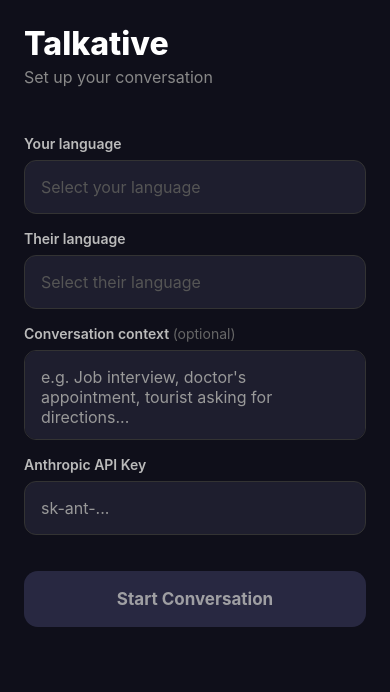
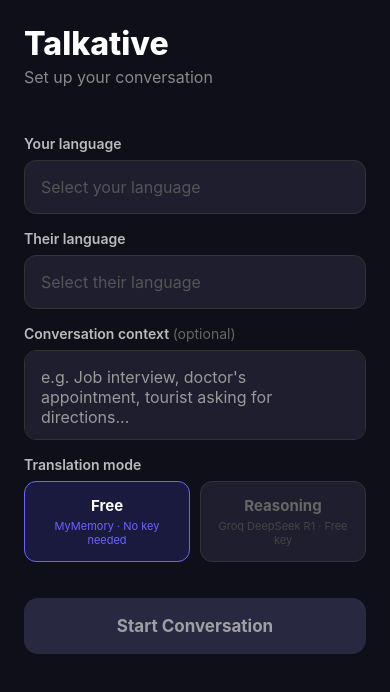
Before and after one commit to goudranadheer/Talkative, a React Native app: screen /Briefing in a window 390 px wide. Shown: the top 692 px of the page. Built offline with nearby package versions, Linux system fonts and the light colour scheme.

Commit message:
Switch to MyMemory (free) + Groq DeepSeek R1 (free reasoning) for translation

```diff
--- a/src/context/AppContext.tsx
+++ b/src/context/AppContext.tsx
@@ -20,14 +20,18 @@
   timestamp: Date;
 };
 
+export type TranslationMode = 'free' | 'reasoning';
+
 type AppContextType = {
   briefing: BriefingConfig;
   setBriefing: (b: BriefingConfig) => void;
   messages: Message[];
   addMessage: (m: Message) => void;
   clearMessages: () => void;
-  apiKey: string;
-  setApiKey: (key: string) => void;
+  groqApiKey: string;
+  setGroqApiKey: (key: string) => void;
+  translationMode: TranslationMode;
+  setTranslationMode: (mode: TranslationMode) => void;
 };
 
 const AppContext = createContext<AppContextType | null>(null);
@@ -39,13 +43,19 @@
     context: '',
   });
   const [messages, setMessages] = useState<Message[]>([]);
-  const [apiKey, setApiKey] = useState('');
+  const [groqApiKey, setGroqApiKey] = useState('');
+  const [translationMode, setTranslationMode] = useState<TranslationMode>('free');
 
   const addMessage = (m: Message) => setMessages(prev => [...prev, m]);
   const clearMessages = () => setMessages([]);
 
   return (
-    <AppContext.Provider value={{ briefing, setBriefing, messages, addMessage, clearMessages, apiKey, setApiKey }}>
+    <AppContext.Provider value={{
+      briefing, setBriefing,
+      messages, addMessage, clearMessages,
+      groqApiKey, setGroqApiKey,
+      translationMode, setTranslationMode,
+    }}>
       {children}
     </AppContext.Provider>
   );
--- a/src/screens/BriefingScreen.tsx
+++ b/src/screens/BriefingScreen.tsx
@@ -10,7 +10,7 @@
   FlatList,
   SafeAreaView,
 } from 'react-native';
-import { useApp, Language } from '../context/AppContext';
+import { useApp, Language, TranslationMode } from '../context/AppContext';
 import { LANGUAGES } from '../constants/languages';
 import { NativeStackNavigationProp } from '@react-navigation/native-stack';
 import { RootStackParamList } from '../../App';
@@ -20,18 +20,23 @@
 };
 
 export default function BriefingScreen({ navigation }: Props) {
-  const { briefing, setBriefing, apiKey, setApiKey } = useApp();
+  const { briefing, setBriefing, groqApiKey, setGroqApiKey, translationMode, setTranslationMode } = useApp();
   const [myLanguage, setMyLanguage] = useState<Language | null>(briefing.myLanguage);
   const [theirLanguage, setTheirLanguage] = useState<Language | null>(briefing.theirLanguage);
   const [context, setContext] = useState(briefing.context);
-  const [localApiKey, setLocalApiKey] = useState(apiKey);
+  const [localGroqKey, setLocalGroqKey] = useState(groqApiKey);
   const [pickerTarget, setPickerTarget] = useState<'mine' | 'theirs' | null>(null);
 
-  const canStart = myLanguage && theirLanguage && myLanguage.value !== theirLanguage.value && localApiKey.trim().length > 0;
+  const needsGroqKey = translationMode === 'reasoning';
+  const canStart =
+    myLanguage &&
+    theirLanguage &&
+    myLanguage.value !== theirLanguage.value &&
+    (!needsGroqKey || localGroqKey.trim().length > 0);
 
   function handleStart() {
     setBriefing({ myLanguage, theirLanguage, context });
-    setApiKey(localApiKey.trim());
+    setGroqApiKey(localGroqKey.trim());
     navigation.navigate('Conversation');
   }
 
@@ -47,6 +52,7 @@
         <Text style={styles.title}>Talkative</Text>
         <Text style={styles.subtitle}>Set up your conversation</Text>
 
+        {/* Language pickers */}
         <Text style={styles.label}>Your language</Text>
         <TouchableOpacity style={styles.picker} onPress={() => setPickerTarget('mine')}>
           <Text style={myLanguage ? styles.pickerText : styles.pickerPlaceholder}>
@@ -65,6 +71,7 @@
           <Text style={styles.error}>Languages must be different</Text>
         )}
 
+        {/* Context */}
         <Text style={styles.label}>Conversation context <Text style={styles.optional}>(optional)</Text></Text>
         <TextInput
           style={[styles.input, styles.textArea]}
@@ -76,16 +83,51 @@
           onChangeText={setContext}
         />
 
-        <Text style={styles.label}>Anthropic API Key</Text>
+        {/* Translation mode toggle */}
+        <Text style={styles.label}>Translation mode</Text>
+        <View style={styles.modeToggle}>
+          <TouchableOpacity
+            style={[styles.modeBtn, translationMode === 'free' && styles.modeBtnActive]}
+            onPress={() => setTranslationMode('free')}
+          >
+            <Text style={[styles.modeBtnText, translationMode === 'free' && styles.modeBtnTextActive]}>
+              Free
+            </Text>
+            <Text style={[styles.modeBtnSub, translationMode === 'free' && styles.modeBtnSubActive]}>
+              MyMemory · No key needed
+            </Text>
+          </TouchableOpacity>
+          <TouchableOpacity
+            style={[styles.modeBtn, translationMode === 'reasoning' && styles.modeBtnActive]}
+            onPress={() => setTranslationMode('reasoning')}
+          >
+            <Text style={[styles.modeBtnText, translationMode === 'reasoning' && styles.modeBtnTextActive]}>
+              Reasoning
+            </Text>
+            <Text style={[styles.modeBtnSub, translationMode === 'reasoning' && styles.modeBtnSubActive]}>
+              Groq DeepSeek R1 · Free key
+            </Text>
+          </TouchableOpacity>
+        </View>
+
+        {/* Groq key — only shown in reasoning mode */}
+        {translationMode === 'reasoning' && (
+          <>
+            <Text style={styles.label}>
+              Groq API Key{' '}
+              <Text style={styles.optional}>(free at console.groq.com)</Text>
+            </Text>
             <TextInput
               style={styles.input}
-          placeholder="sk-ant-..."
+              placeholder="gsk_..."
               placeholderTextColor="#999"
               secureTextEntry
               autoCapitalize="none"
-          value={localApiKey}
-          onChangeText={setLocalApiKey}
+              value={localGroqKey}
+              onChangeText={setLocalGroqKey}
             />
+          </>
+        )}
 
         <TouchableOpacity
           style={[styles.startButton, !canStart && styles.startButtonDisabled]}
@@ -96,6 +138,7 @@
         </TouchableOpacity>
       </ScrollView>
 
+      {/* Language picker modal */}
       <Modal visible={pickerTarget !== null} animationType="slide" transparent>
         <View style={styles.modalOverlay}>
           <View style={styles.modalContent}>
@@ -148,6 +191,21 @@
   },
   textArea: { height: 90, textAlignVertical: 'top' },
   error: { color: '#ff6b6b', fontSize: 13, marginTop: 6 },
+  modeToggle: { flexDirection: 'row', gap: 10 },
+  modeBtn: {
+    flex: 1,
+    backgroundColor: '#1e1e2e',
+    borderRadius: 12,
+    padding: 14,
+    borderWidth: 1,
+    borderColor: '#333',
+    alignItems: 'center',
+  },
+  modeBtnActive: { backgroundColor: '#1a1a3e', borderColor: '#6c63ff' },
+  modeBtnText: { color: '#666', fontSize: 15, fontWeight: '700' },
+  modeBtnTextActive: { color: '#fff' },
+  modeBtnSub: { color: '#444', fontSize: 11, marginTop: 4, textAlign: 'center' },
+  modeBtnSubActive: { color: '#6c63ff' },
   startButton: {
     backgroundColor: '#6c63ff',
     borderRadius: 14,
--- a/src/screens/ConversationScreen.tsx
+++ b/src/screens/ConversationScreen.tsx
@@ -13,6 +13,7 @@
 } from 'react-native';
 import { useApp, Message } from '../context/AppContext';
 import { translate } from '../services/translator';
+import { translateWithReasoning } from '../services/reasoning';
 import { NativeStackNavigationProp } from '@react-navigation/native-stack';
 import { RootStackParamList } from '../../App';
 
@@ -23,7 +24,7 @@
 type ActiveSpeaker = 'me' | 'them';
 
 export default function ConversationScreen({ navigation }: Props) {
-  const { briefing, messages, addMessage, clearMessages, apiKey } = useApp();
+  const { briefing, messages, addMessage, clearMessages, groqApiKey, translationMode } = useApp();
   const [inputText, setInputText] = useState('');
   const [activeSpeaker, setActiveSpeaker] = useState<ActiveSpeaker>('them');
   const [loading, setLoading] = useState(false);
@@ -42,17 +43,27 @@
     setLoading(true);
 
     try {
-      const fromLang = activeSpeaker === 'them' ? theirLang.name : myLang.name;
-      const toLang = activeSpeaker === 'them' ? myLang.name : theirLang.name;
+      const fromLang = activeSpeaker === 'them' ? theirLang : myLang;
+      const toLang = activeSpeaker === 'them' ? myLang : theirLang;
 
-      const translated = await translate({
-        text,
-        fromLanguage: fromLang,
-        toLanguage: toLang,
-        conversationContext: briefing.context,
-        history: messages,
-        apiKey,
-      });
+      let translated: string;
+
+      if (translationMode === 'reasoning') {
+        translated = await translateWithReasoning({
+          text,
+          fromLanguage: fromLang.name,
+          toLanguage: toLang.name,
+          conversationContext: briefing.context,
+          history: messages,
+          groqApiKey,
+        });
+      } else {
+        translated = await translate({
+          text,
+          fromLangCode: fromLang.value,
+          toLangCode: toLang.value,
+        });
+      }
 
       const msg: Message = {
         id: Date.now().toString(),
--- /dev/null
+++ b/src/services/reasoning.ts
@@ -0,0 +1,53 @@
+import Groq from 'groq-sdk';
+import { Message } from '../context/AppContext';
+
+type ReasonParams = {
+  text: string;
+  fromLanguage: string;
+  toLanguage: string;
+  conversationContext: string;
+  history: Message[];
+  groqApiKey: string;
+};
+
+// Groq free tier — DeepSeek R1 reasoning model for context-aware translation
+export async function translateWithReasoning({
+  text,
+  fromLanguage,
+  toLanguage,
+  conversationContext,
+  history,
+  groqApiKey,
+}: ReasonParams): Promise<string> {
+  const client = new Groq({ apiKey: groqApiKey, dangerouslyAllowBrowser: true });
+
+  const historyBlock = history.slice(-6).map(m =>
+    `${m.speaker === 'me' ? fromLanguage : toLanguage}: "${m.original}" → "${m.translated}"`
+  ).join('\n');
+
+  const systemPrompt = `You are a real-time conversation translator.
+Translate from ${fromLanguage} to ${toLanguage}.
+${conversationContext ? `Context: ${conversationContext}` : ''}
+Output ONLY the translated text. No explanations, no quotes, no reasoning in your final answer.`;
+
+  const userMessage = [
+    historyBlock ? `Recent conversation:\n${historyBlock}\n` : '',
+    `Translate this to ${toLanguage}:\n"${text}"`,
+  ].join('');
+
+  const response = await client.chat.completions.create({
+    model: 'deepseek-r1-distill-llama-70b',
+    messages: [
+      { role: 'system', content: systemPrompt },
+      { role: 'user', content: userMessage },
+    ],
+    max_tokens: 1024,
+  });
+
+  let result = response.choices[0]?.message?.content ?? '';
+
+  // Strip <think>...</think> reasoning blocks from DeepSeek R1 output
+  result = result.replace(/<think>[\s\S]*?<\/think>/g, '').trim();
+
+  return result;
+}
--- a/src/services/translator.ts
+++ b/src/services/translator.ts
@@ -1,65 +1,24 @@
-import Anthropic from '@anthropic-ai/sdk';
 import { Message } from '../context/AppContext';
 
 type TranslateParams = {
   text: string;
-  fromLanguage: string;
-  toLanguage: string;
-  conversationContext: string;
-  history: Message[];
-  apiKey: string;
+  fromLangCode: string;
+  toLangCode: string;
+  history?: Message[];
 };
 
-export async function translate({
-  text,
-  fromLanguage,
-  toLanguage,
-  conversationContext,
-  history,
-  apiKey,
-}: TranslateParams): Promise<string> {
-  const client = new Anthropic({ apiKey, dangerouslyAllowBrowser: true });
+// MyMemory free translation API — no key needed
+export async function translate({ text, fromLangCode, toLangCode, history }: TranslateParams): Promise<string> {
+  const url = `https://api.mymemory.translated.net/get?q=${encodeURIComponent(text)}&langpair=${fromLangCode}|${toLangCode}`;
 
-  const systemPrompt = buildSystemPrompt(fromLanguage, toLanguage, conversationContext);
-  const historyContext = buildHistoryContext(history);
+  const res = await fetch(url);
+  if (!res.ok) throw new Error('Translation request failed');
 
-  const userMessage = historyContext
-    ? `Previous conversation:\n${historyContext}\n\nNow translate this:\n"${text}"`
-    : `Translate this:\n"${text}"`;
+  const data = await res.json();
 
-  const response = await client.messages.create({
-    model: 'claude-haiku-4-5-20251001',
-    max_tokens: 1024,
-    system: systemPrompt,
-    messages: [{ role: 'user', content: userMessage }],
-  });
-
-  const block = response.content[0];
-  if (block.type !== 'text') throw new Error('Unexpected response type');
-  return block.text.trim();
-}
-
-function buildSystemPrompt(from: string, to: string, context: string): string {
-  let prompt = `You are a real-time conversation translator.
-Your job is to translate spoken text from ${from} to ${to}.
-
-Rules:
-- Output ONLY the translated text. No explanations, no quotes, no extra commentary.
-- Preserve the speaker's tone, formality, and intent.
-- Keep translations natural and conversational, not literal.
-- If the input is already in ${to}, still output it as-is.`;
-
-  if (context) {
-    prompt += `\n\nConversation context: ${context}\nUse this context to make translations more accurate and relevant.`;
+  if (data.responseStatus !== 200) {
+    throw new Error(data.responseDetails || 'Translation failed');
   }
 
-  return prompt;
+  return data.responseData.translatedText;
 }
-
-function buildHistoryContext(history: Message[]): string {
-  if (history.length === 0) return '';
-  return history
-    .slice(-6) // last 3 exchanges
-    .map(m => `${m.speaker === 'me' ? 'Me' : 'Them'}: ${m.original} → ${m.translated}`)
-    .join('\n');
-}
```
Lines whose indentation alone changed are shown as unchanged.
